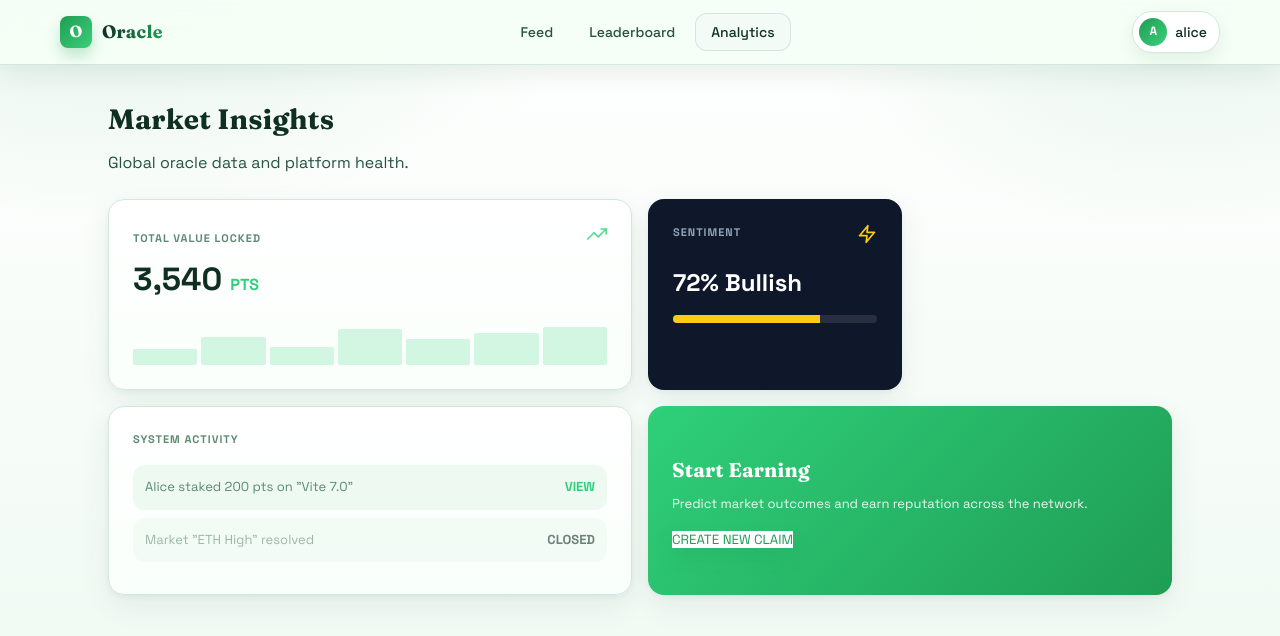
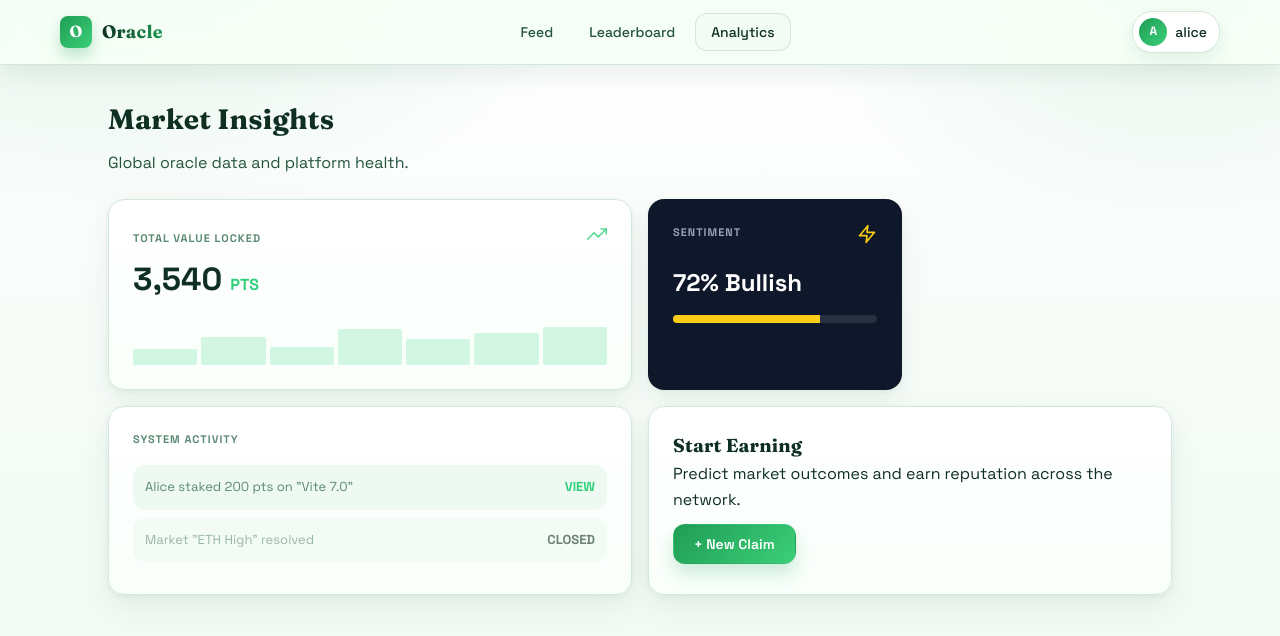
Before and after one commit to fid098/ETH-oxford-2026, a React (Vite) app in the folder frontend/: page /analytics in a window 1280 px wide. Shown: the top 636 px of the page. Built offline with nearby package versions, Linux system fonts and the light colour scheme.

Commit message:
updated analytics with new claim button implementation

```diff
--- a/frontend/src/pages/Feed.tsx
+++ b/frontend/src/pages/Feed.tsx
@@ -1,4 +1,5 @@
 import { useEffect, useMemo, useState } from "react";
+import { useSearchParams } from "react-router-dom";
 import { api, type ClaimWithOdds, type Position } from "../api";
 import ClaimCard from "../components/ClaimCard";
 import CreateClaimModal from "../components/CreateClaimModal";
@@ -9,6 +10,7 @@ type SortMode = "trending" | "recent" | "ending";
 type FilterStatus = "all" | "active" | "resolved";
 
 export default function Feed() {
+  const [searchParams, setSearchParams] = useSearchParams();
   const [claims, setClaims] = useState<ClaimWithOdds[]>([]);
   const [positions, setPositions] = useState<Position[]>([]);
   const [sort, setSort] = useState<SortMode>("trending");
@@ -27,6 +29,14 @@ export default function Feed() {
   };
 
   useEffect(load, []);
+
+  useEffect(() => {
+    if (searchParams.get("create") === "true") {
+      setShowCreate(true);
+      // Immediately clear the param so the modal doesn't re-open on refresh
+      setSearchParams({}, { replace: true });
+    }
+  }, [searchParams, setSearchParams]);
 
   const categories = useMemo(() => {
     const unique = new Set(claims.map((c) => c.category));
--- a/frontend/src/pages/MarketAnalytics.tsx
+++ b/frontend/src/pages/MarketAnalytics.tsx
@@ -1,4 +1,6 @@
 import React, { useState } from 'react';
+import CreateClaimModal from "../components/CreateClaimModal";
+import { api } from "../api";
 import './MarketAnalytics.css';
 
 // --- ICONS ---
@@ -11,10 +13,17 @@ const IconZap = () => (
 );
 
 export default function MarketAnalytics() {
-  const [stats] = useState({
+  const [stats, setStats] = useState({
     tvl: 3540,
     sentiment: 72
   });
+
+  const [showCreate, setShowCreate] = useState(false);
+
+  const handleCreated = () => {
+    api.getAnalytics().then(data => setStats(data));
+    setShowCreate(false);
+  };
 
   return (
     <div className="page">
@@ -69,25 +78,26 @@ export default function MarketAnalytics() {
         </div>
 
         {/* CTA Card */}
-        <div className="card col-span-2" style={{
-          padding: '24px',
-          background: 'linear-gradient(135deg, #2fd07a, #1f9d55)',
-          color: 'white',
-          border: 'none',
-          display: 'flex',
-          flexDirection: 'column',
-          justifyContent: 'center'
-        }}>
-          <h3 style={{ fontSize: '20px', fontWeight: 800, marginBottom: '8px' }}>Start Earning</h3>
-          <p style={{ fontSize: '13px', marginBottom: '16px', opacity: 0.9 }}>
-            Predict market outcomes and earn reputation across the network.
-          </p>
-          <button className="btn-primary" style={{ background: 'white', color: '#1f9d55', border: 'none', width: 'fit-content' }}>
-            CREATE NEW CLAIM
-          </button>
+        {/* CTA Card */}
+        <div className="card col-span-2 cta-card">
+          <div className="cta-content">
+            <h3 className="cta-title">Start Earning</h3>
+            <p className="cta-description">
+              Predict market outcomes and earn reputation across the network.
+            </p>
+            <button className="btn btn-green mt-3" onClick={() => setShowCreate(true)}>
+              + New Claim
+            </button>
+          </div>
         </div>
 
       </div>
+      <CreateClaimModal
+        open={showCreate}
+        onClose={() => setShowCreate(false)}
+        onCreated={handleCreated}
+      />
+
     </div>
   );
 }
```
